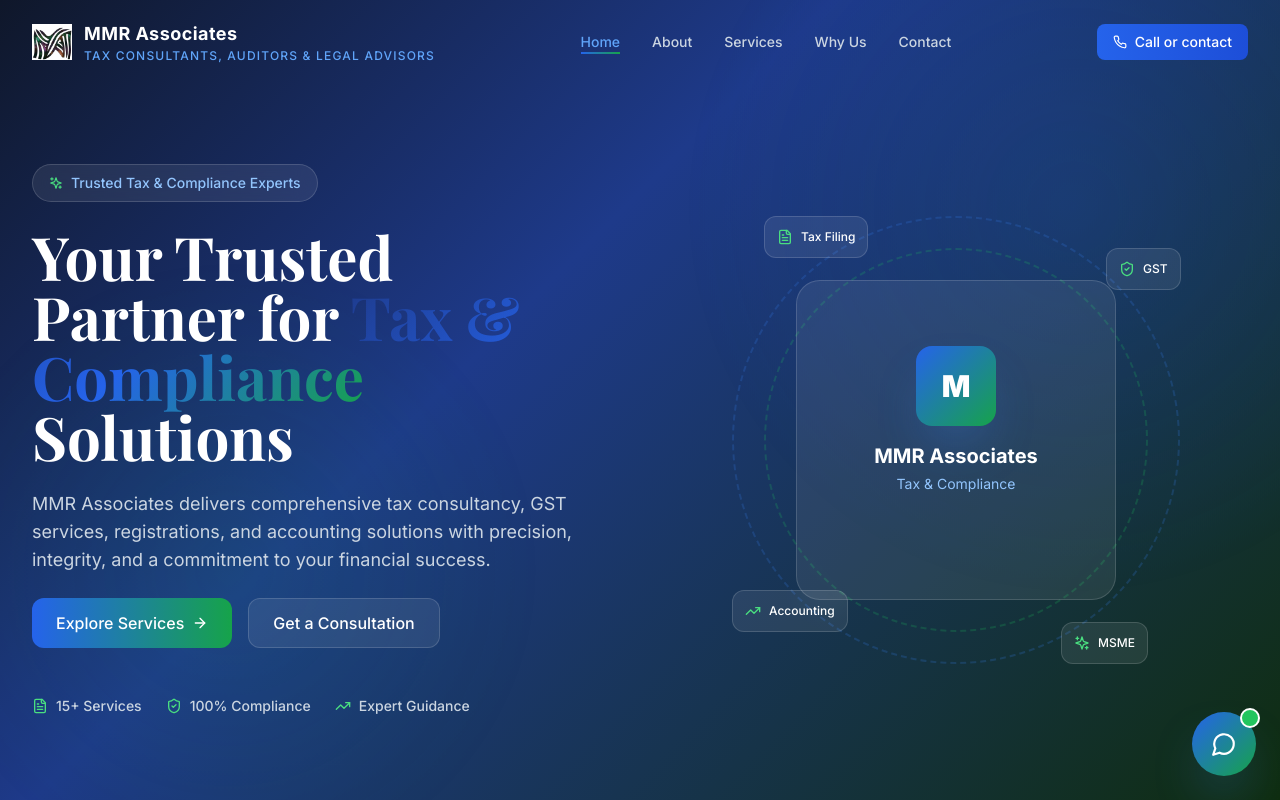
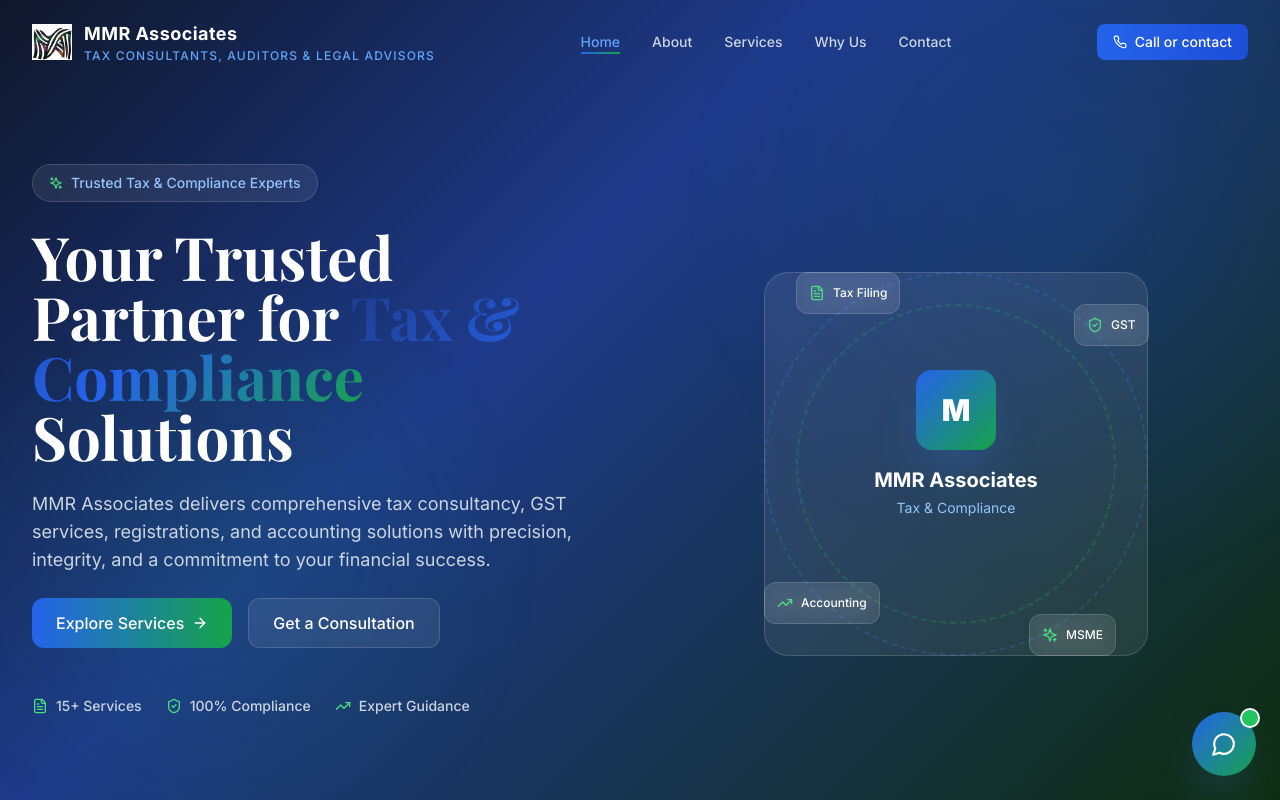
Before and after one commit to Varshit2448/MMR_Associates, a React (Vite) app: page / in a window 1280 px wide. Shown: the top 800 px of the page. Built offline with nearby package versions, Linux system fonts and the light colour scheme.

Commit message:
feat: adjust Hero component layout and visual elements
Co-authored-by: Varshit2448 <140231744+Varshit2448@users.noreply.github.com>

```diff
--- a/src/components/Hero.tsx
+++ b/src/components/Hero.tsx
@@ -4,7 +4,7 @@ export default function Hero() {
   return (
     <section id="home" className="hero-bg min-h-screen flex items-center relative pt-20 px-4 sm:px-6 lg:px-8">
       <div className="max-w-7xl mx-auto relative z-10 w-full">
-        <div className="grid grid-cols-1 lg:grid-cols-2 gap-8 lg:gap-12 items-center">
+        <div className="grid grid-cols-1 lg:grid-cols-2 gap-8 lg:gap-12 items-start lg:items-center">
           {/* Left */}
           <div className="space-y-4 sm:space-y-6">
             <div className="inline-flex items-center gap-2 px-3 sm:px-4 py-2 rounded-full glass text-blue-300 text-xs sm:text-sm font-medium animate-fade-in-up">
@@ -52,14 +52,14 @@ export default function Hero() {
           </div>
 
           {/* Right - Visual */}
-          <div className="relative animate-fade-in-right delay-200 hidden lg:block">
-            <div className="relative w-full aspect-square max-w-md mx-auto">
+          <div className="relative animate-fade-in-right delay-200 hidden lg:flex lg:justify-center lg:pt-12">
+            <div className="relative w-full max-w-sm">
               {/* Rotating ring */}
               <div className="absolute inset-0 rounded-full border-2 border-dashed border-blue-500/20 animate-spin" style={{ animationDuration: '20s' }}></div>
               <div className="absolute inset-8 rounded-full border-2 border-dashed border-green-500/20 animate-spin" style={{ animationDuration: '15s', animationDirection: 'reverse' }}></div>
 
               {/* Center card */}
-              <div className="absolute inset-16 glass rounded-3xl flex flex-col items-center justify-center p-6 text-center">
+              <div className="relative glass rounded-3xl flex flex-col items-center justify-center p-8 text-center aspect-square flex items-center justify-center">
                 <div className="w-20 h-20 rounded-2xl bg-gradient-to-br from-blue-600 to-green-600 flex items-center justify-center mb-4 shadow-2xl shadow-blue-500/30">
                   <span className="text-white font-black text-3xl">M</span>
                 </div>
```
